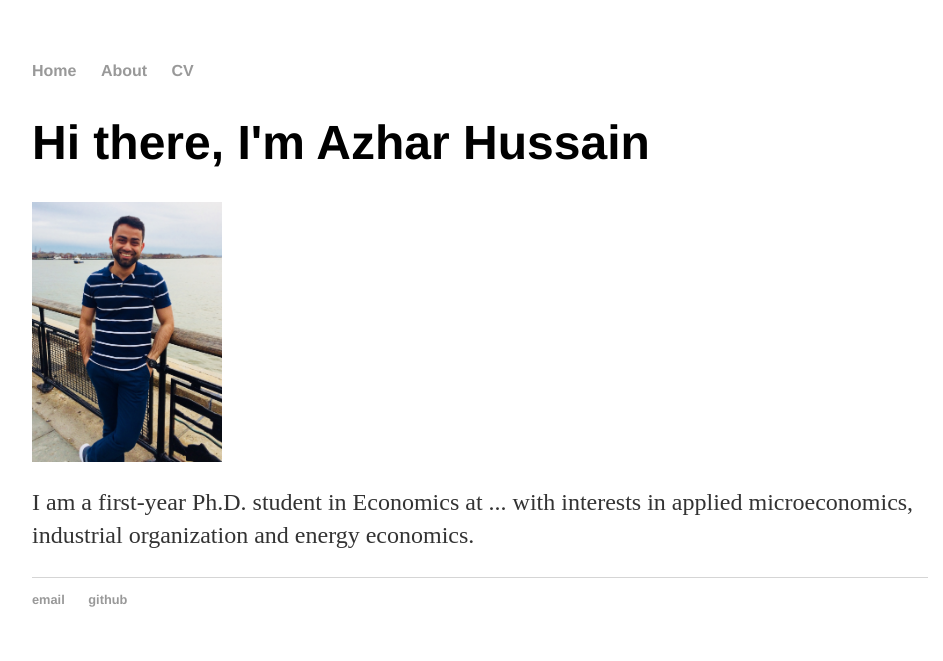
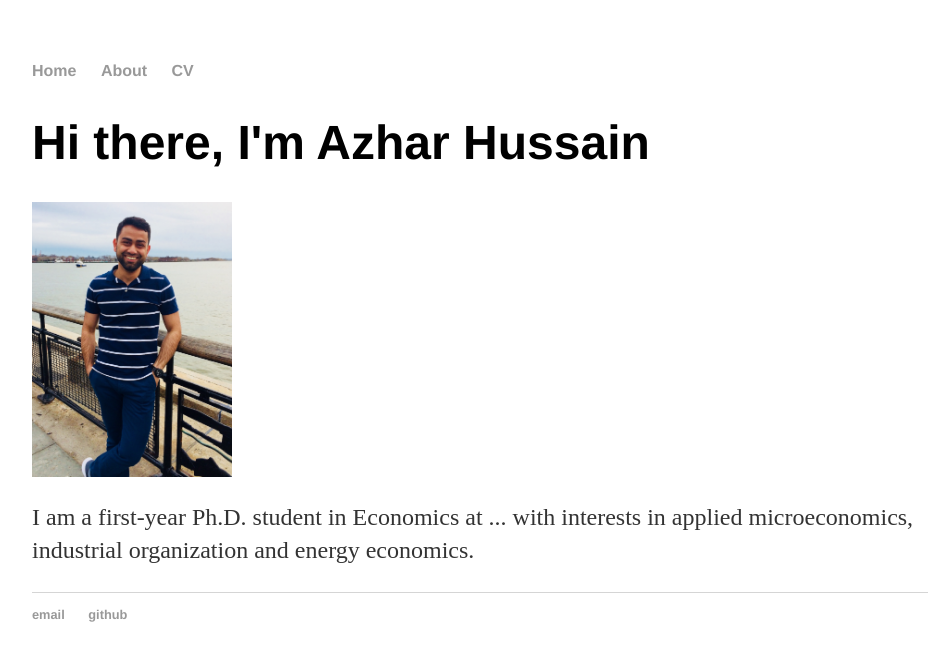
Before and after one commit to azharhsain/azharhsain.github.io, a Jekyll site: the page built from index.html, in a window 1280 px wide. Shown: the top 661 px of the page, without its empty margins (160-1103 px from the left). Built offline with Jekyll 4.4.1, drawn with Linux system fonts in a browser that asks for light colours.

Commit message:
Changed index

```diff
--- a/index.html
+++ b/index.html
@@ -5,6 +5,6 @@ title: Azhar Hussain
 
 		<div class="blurb">
 			<h1>Hi there, I'm Azhar Hussain</h1>
-			<img src="/image/IMG_Self.JPG" alt="Self" width=190 height=260 align="center">
+			<img src="/image/IMG_Self.JPG" alt="Self" width=200 height=275 align="center">
 			<p>I am a first-year Ph.D. student in Economics at ... with interests in applied microeconomics, industrial organization and energy economics.</p>
 		</div>
```
